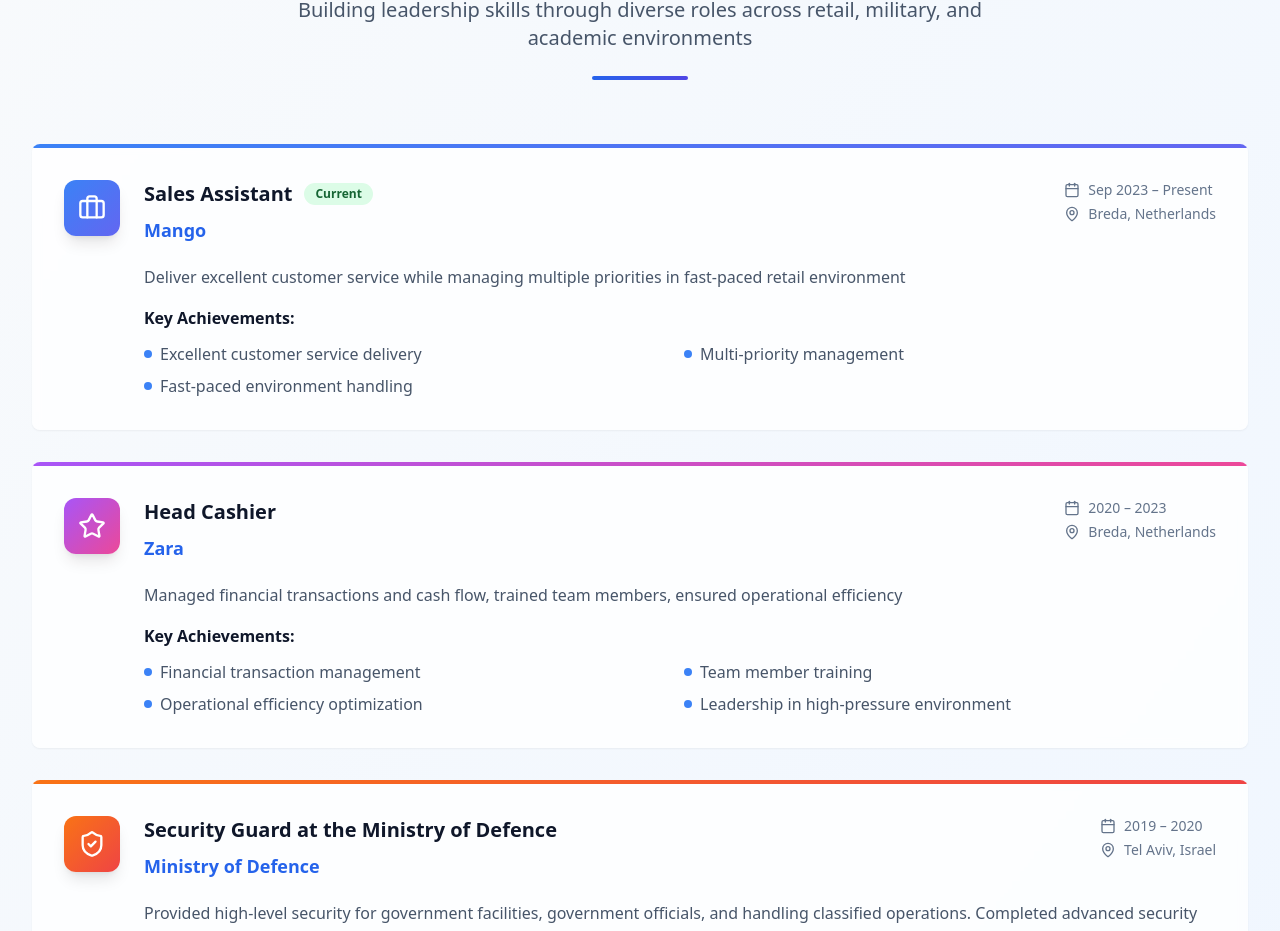
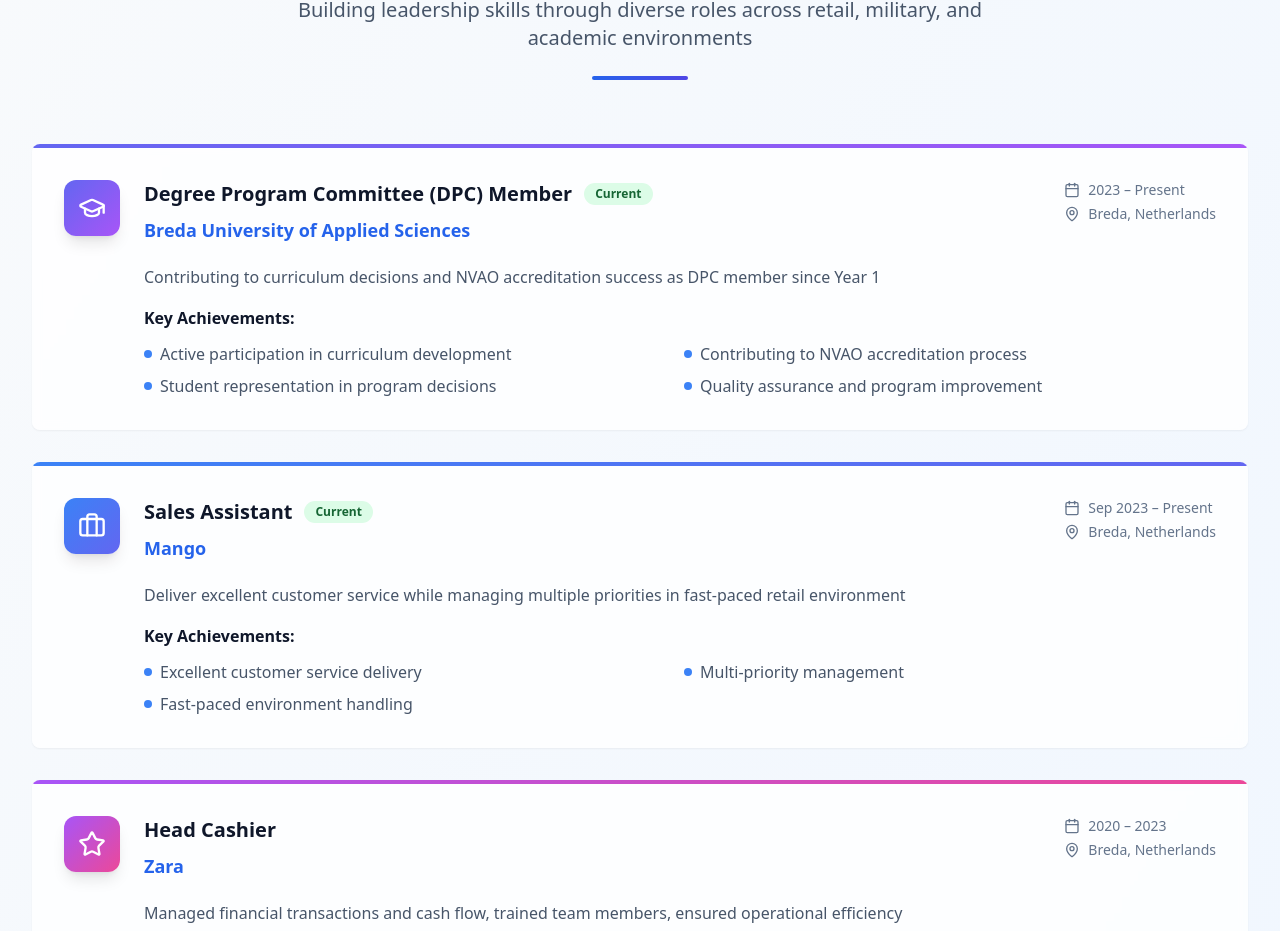
Before and after one commit to RonLevTab/-portfolio, a React (Create React App) app: page / in a window 1280 px wide. Shown: the part 6251-7182 px from the top of the page. Built offline with nearby package versions, Linux system fonts and the light colour scheme.

Commit message:
Add DPC Member position to Professional Experience

```diff
--- a/src/Components/portfolio/ExperienceSection.jsx
+++ b/src/Components/portfolio/ExperienceSection.jsx
@@ -1,7 +1,7 @@
 import React from 'react';
 import { motion } from 'framer-motion';
 import { Card, CardContent, Badge } from '../../ui';
-import { MapPin, Calendar, Briefcase, Shield, Star, ShieldCheck } from 'lucide-react';
+import { MapPin, Calendar, Briefcase, Shield, Star, ShieldCheck, GraduationCap } from 'lucide-react';
 import { experienceData } from '../../data';
 
 export default function ExperienceSection() {
@@ -9,7 +9,8 @@ export default function ExperienceSection() {
     'Briefcase': Briefcase,
     'Star': Star,
     'Shield': Shield,
-    'ShieldCheck': ShieldCheck
+    'ShieldCheck': ShieldCheck,
+    'GraduationCap': GraduationCap
   };
 
   const experiences = experienceData.experiences.map(exp => ({
--- a/src/data/experienceData.js
+++ b/src/data/experienceData.js
@@ -2,6 +2,22 @@ export const experienceData = {
   title: "Professional Experience",
   description: "Building leadership skills through diverse roles across retail, military, and academic environments",
   experiences: [
+    {
+      title: "Degree Program Committee (DPC) Member",
+      company: "Breda University of Applied Sciences",
+      location: "Breda, Netherlands",
+      period: "2023 – Present",
+      icon: "GraduationCap",
+      color: "from-indigo-500 to-purple-500",
+      current: true,
+      description: "Contributing to curriculum decisions and NVAO accreditation success as DPC member since Year 1",
+      achievements: [
+        "Active participation in curriculum development",
+        "Contributing to NVAO accreditation process",
+        "Student representation in program decisions",
+        "Quality assurance and program improvement"
+      ]
+    },
     {
       title: "Sales Assistant",
       company: "Mango",
```
